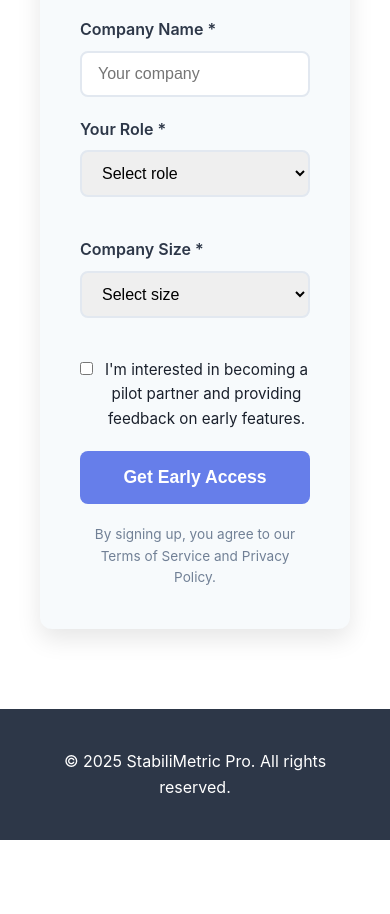
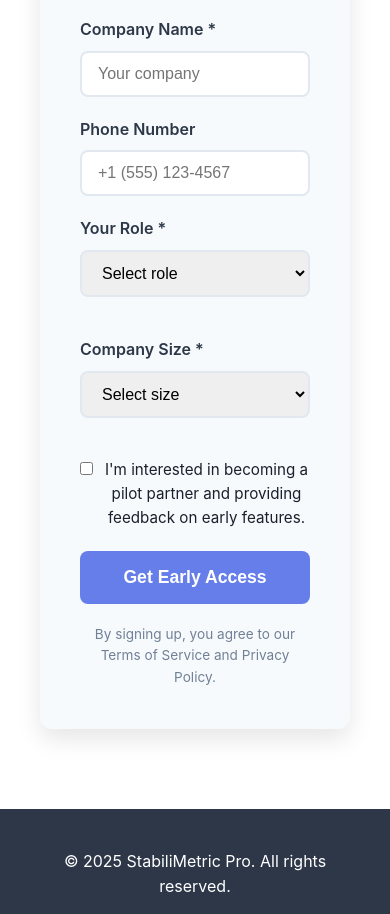
Before and after one commit to nelsjoanna/simple-landing-page, a plain HTML site: page index.html in a window 390 px wide. Shown: the part 2369-3283 px from the top of the page. Before the commit the page ends 3209 px from the top, so only its background shows below. Drawn offline with Linux system fonts and the light colour scheme.

Commit message:
Add .gitignore and phone number input field to index.html

```diff
--- a/index.html
+++ b/index.html
@@ -262,6 +262,11 @@
                             <input type="text" id="companyName" name="companyName" placeholder="Your company" required />
                         </div>
 
+                        <div class="form-group">
+                            <label for="phoneNumber">Phone Number</label>
+                            <input type="tel" id="phoneNumber" name="phoneNumber" placeholder="+1 (555) 123-4567" />
+                        </div>
+
                         <div class="form-row">
                             <div class="form-group">
                                 <label for="role">Your Role *</label>
```
Also changed, not shown: 1 other file.
